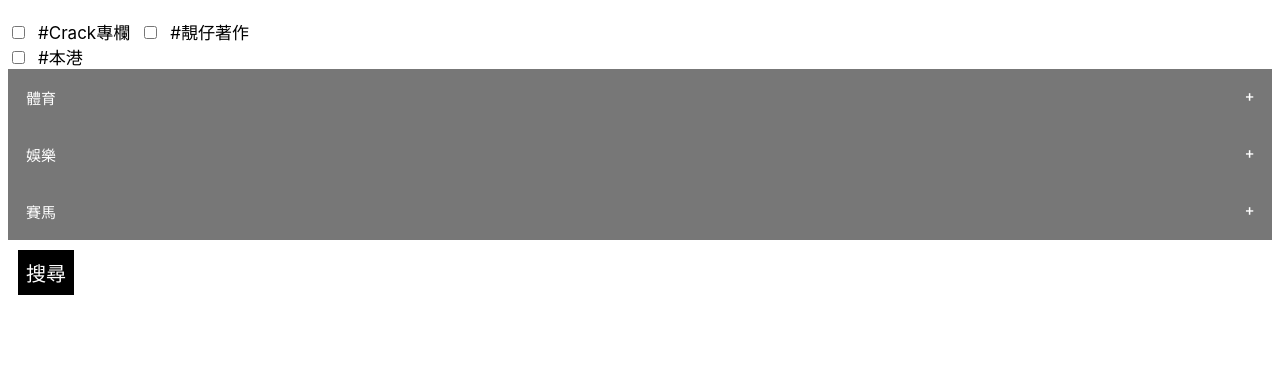
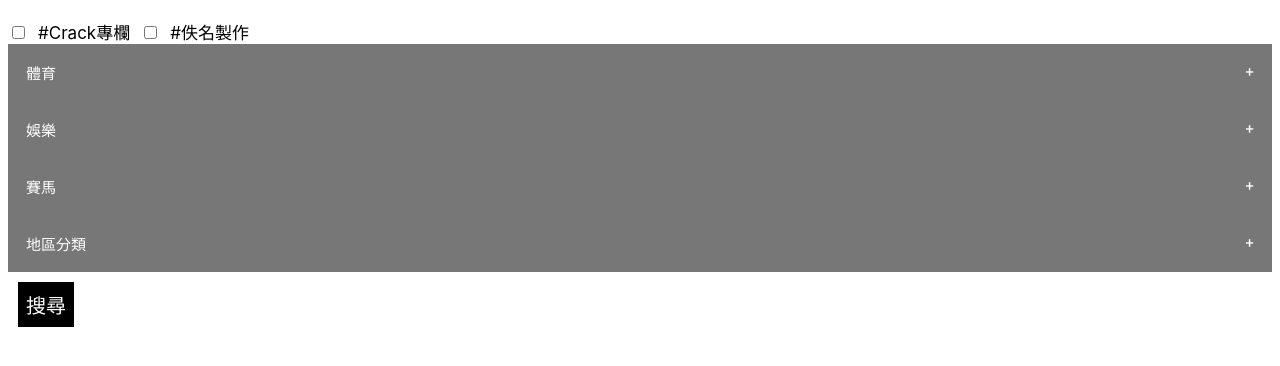
Before and after one commit to ARandomHongKongPerson/ARandomHongKongPerson.github.io, a plain HTML site: page index.html in a window 1280 px wide. Shown: the part 70-436 px from the top of the page. Drawn offline with Linux system fonts and the light colour scheme.

Commit message:
Update index.html

```diff
--- a/index.html
+++ b/index.html
@@ -85,10 +85,8 @@
         <form action="search.html" autocomplete="off">
             <input type="checkbox" id="Crack專欄" name="s" value="Crack專欄">
             <label for="s">#Crack專欄</label>
-            <input type="checkbox" id="靚仔著作" name="s" value="靚仔著作">
-            <label for="s">#靚仔著作</label><br>
-            <input type="checkbox" id="本港" name="s" value="本港">
-            <label for="s">#本港</label>
+            <input type="checkbox" id="佚名製作" name="s" value="佚名製作">
+            <label for="s">#佚名製作</label><br>
             <button class="expand" type="button">體育</button>
             <div class="expanddiv">
                 <input type="checkbox" id="港隊" name="s" value="港隊">
@@ -114,6 +112,15 @@
                 <input type="checkbox" id="英皇錦標" name="s" value="英皇錦標">
                 <label for="s">#英皇錦標</label>
             </div>
+            <button class="expand" type="button">地區分類</button>
+            <div class="expanddiv">
+                <input type="checkbox" id="中國" name="s" value="中國">
+                <label for="s">#中國</label>
+                <input type="checkbox" id="台灣" name="s" value="台灣">
+                <label for="s">#台灣</label>
+                <input type="checkbox" id="本港" name="s" value="本港">
+                <label for="s">#本港</label>
+            </div>
             <script>
                 var acc = document.getElementsByClassName("expand");
                 var i;
```
